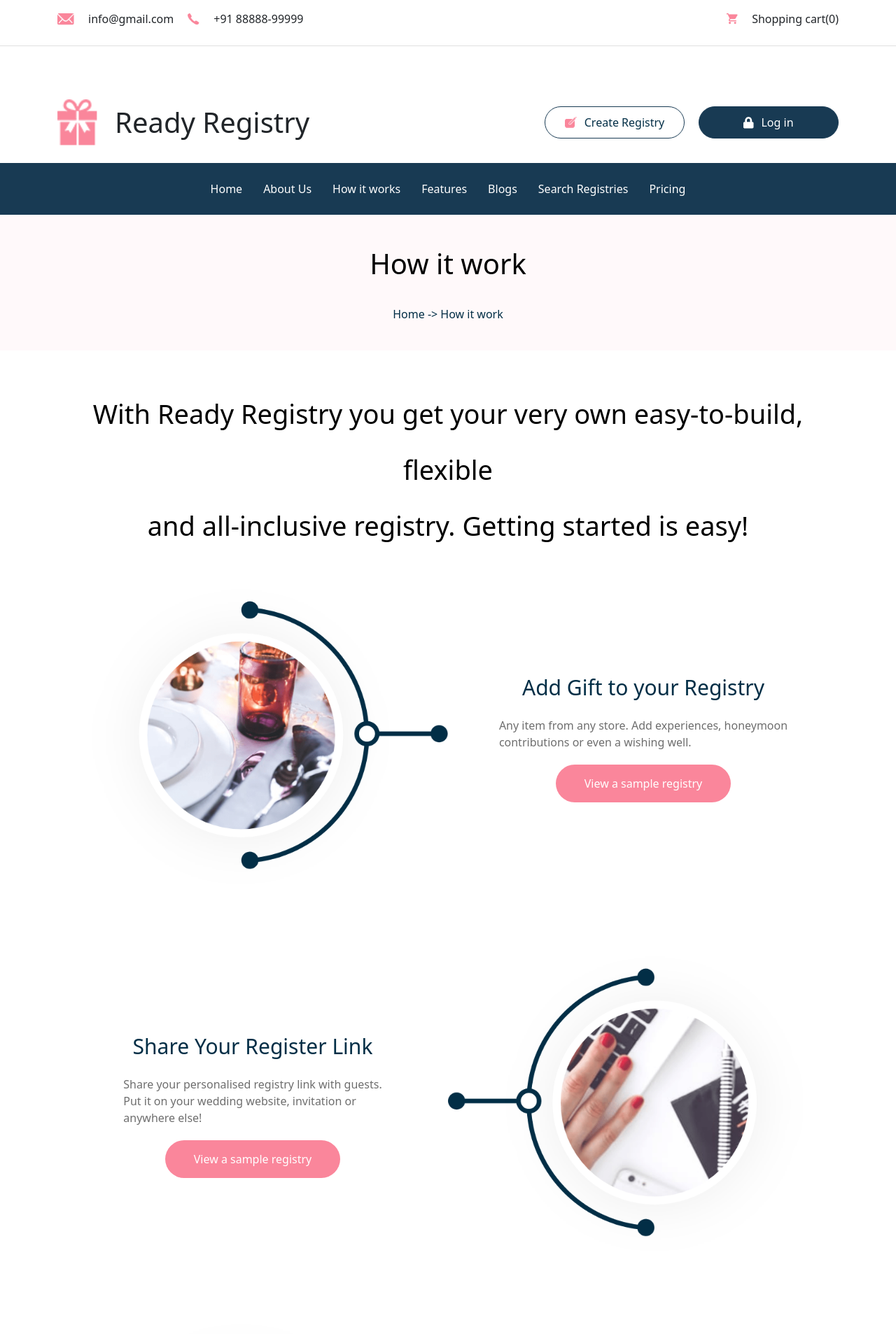
After one commit to SuperDev0109/Registry, a PHP site: page /how.php in a window 1280 px wide. The commit adds this page. Shown: the top 1907 px of the page at 70% size. Run offline with PHP 8.4, Linux system fonts and the light colour scheme.

Commit message:
how page completed

```diff
--- /dev/null
+++ b/assets/css/how.css
@@ -0,0 +1,57 @@
+.header_section {
+     padding-top: 50px;
+}
+
+.header_section .title {
+     font-size: 38px;
+     text-align: center;
+     color: black;
+     line-height: 5rem;
+     display: flex;
+     align-items: center;
+     justify-content: center;
+}
+
+.graphic_section {
+
+}
+
+.graphic_section .how_img img {
+     width: 100%;
+}
+
+.graphic_section .how_box {
+     display: flex;
+     flex-direction: column;
+     gap: 20px;
+     align-items: center;
+     justify-content: center;
+}
+
+.graphic_section .how_box .title1 {
+     font-size: 30px;
+     color: #022e46;
+}
+
+.graphic_section .how_box .title2 {
+     color: #000000;
+     font-size: 16px;
+     opacity: 0.5699999928474426;
+}
+
+.graphic_section .how_box .howBtn {
+     background-color: #fa869b;
+     border: none;
+     outline: none;
+     width: 250px;
+     padding: 15px 0;
+     color: white;
+     border-top-left-radius: 50px;
+     border-bottom-left-radius: 50px;
+     border-top-right-radius: 50px;
+     border-bottom-right-radius: 50px;
+}
+
+.graphic_section .how_box .howBtn:hover {
+     background-color: #f57089;
+}
--- /dev/null
+++ b/how.php
@@ -0,0 +1,77 @@
+<html>
+
+<head>
+     <title>Registry App</title>
+     <link href="https://cdn.jsdelivr.net/npm/bootstrap@5.1.3/dist/css/bootstrap.min.css" rel="stylesheet">
+     <script src="https://cdn.jsdelivr.net/npm/bootstrap@5.1.3/dist/js/bootstrap.bundle.min.js"></script>
+     <link rel="stylesheet" href="https://cdnjs.cloudflare.com/ajax/libs/font-awesome/4.7.0/css/font-awesome.min.css">
+     <link href="https://fonts.googleapis.com/icon?family=Material+Icons" rel="stylesheet">
+     <link href="./assets/css/include/narrow.css" rel="stylesheet">
+     <link href="./assets/css/how.css" rel="stylesheet">
+</head>
+
+<body>
+     <?php include('./include/header.php') ?>
+     <!-- narrow component -->
+     <div class="narrow_section">
+          <span class="title1">How it work</span>
+          <span class="title2">Home -> How it work</span>
+     </div>
+     <!-- narrow componet end -->
+
+     <div class="container">
+          <div class="header_section">
+               <span class="title">
+                    With Ready Registry you get your very own easy-to-build, flexible <br />
+                    and all-inclusive registry. Getting started is easy!
+               </span>
+          </div>
+
+          <div class="graphic_section">
+               <div class="row">
+                    <div class="col-md-6 how_img">
+                         <img src="assets/img/how/how1.png" />
+                    </div>
+                    <div class="col-md-6 how_box">
+                         <span class="title1">Add Gift to your Registry</span>
+                         <span class="title2">
+                              Any item from any store. Add experiences, honeymoon <br />
+                              contributions or even a wishing well.
+                         </span>
+                         <button class="howBtn">View a sample registry</button>
+                    </div>
+               </div>
+               <div class="row">
+                    <div class="col-md-6 how_box">
+                         <span class="title1">Share Your Register Link</span>
+                         <span class="title2">
+                              Share your personalised registry link with guests. <br />
+                              Put it on your wedding website, invitation or <br />
+                              anywhere else!
+                         </span>
+                         <button class="howBtn">View a sample registry</button>
+                    </div>
+                    <div class="col-md-6 how_img">
+                         <img src="assets/img/how/how2.png" />
+                    </div>
+               </div>
+               <div class="row">
+                    <div class="col-md-6 how_img">
+                         <img src="assets/img/how/how3.png" />
+                    </div>
+                    <div class="col-md-6 how_box">
+                         <span class="title1">CELEBRATE AFTER YOUR BIG DAY</span>
+                         <span class="title2">
+                              Use the cash payment you'll receive to purchase the items on <br />
+                              your registry.
+                         </span>
+                         <button class="howBtn">View a sample registry</button>
+                    </div>
+               </div>
+          </div>
+     </div>
+
+     <?php include('./include/footer.php') ?>
+</body>
+
+</html>
--- a/include/header.php
+++ b/include/header.php
@@ -51,9 +51,9 @@
      <div class="nav_section">
           <div class="container">
                <div class="panel">
-                    <a href="#">Home</a>
-                    <a href="#">About Us</a>
-                    <a href="#">How it works</a>
+                    <a href="/index.php">Home</a>
+                    <a href="/aboutus.php">About Us</a>
+                    <a href="/how.php">How it works</a>
                     <a href="#">Features</a>
                     <a href="#">Blogs</a>
                     <a href="#">Search Registries</a>
```
Also changed, not shown: Features.php (added, +45 -0 lines), assets/css/features.css (added, +14 -0 lines), assets/img/features/feature1.png (renamed from assets/img/组 748.png), assets/img/features/feature2.png (renamed from assets/img/组 751.png), assets/img/features/feature3.png (renamed from assets/img/Money.png), assets/img/features/feature4.png (renamed from assets/img/组 95.png), assets/img/features/feature5.png (renamed from assets/img/组 120.png), assets/img/features/feature6.png (renamed from assets/img/组 145.png), assets/img/how/how1.png (added), assets/img/how/how2.png (added), assets/img/how/how3.png (added).
